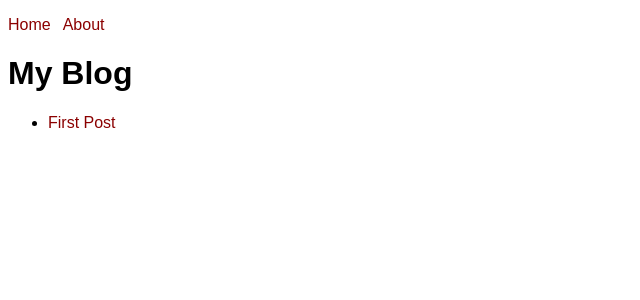
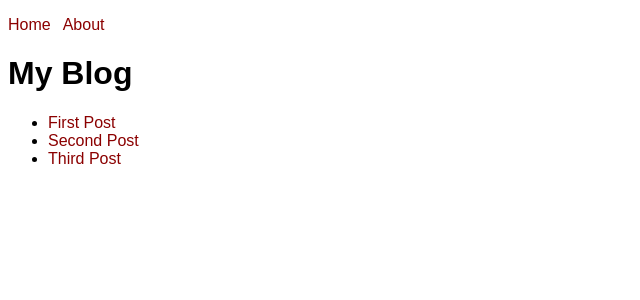
Before and after one commit to alfarabitommy/Next-JS-Blog, a Next.js app: page / in a window 1280 px wide. Shown: the top 300 px of the page, without its empty margins (0-640 px from the left). Built offline with nearby package versions, Linux system fonts and the light colour scheme.

Commit message:
memasukkan listing posts di dalam homepage

```diff
--- a/lib/posts.js
+++ b/lib/posts.js
@@ -10,6 +10,18 @@
     return { date, title, body }
 }
 
+// function ini berfungsi untuk menampilkan post di dalam home page, nantinya digunakan untuk menampilkan list title secara dinamis di dalam homepage
+// ini akan di parsing ke dalam homepage
+export async function getPosts() {
+    const slugs = await getSlugs();
+    const posts = [];
+    for (const slug of slugs) {
+        const post = await getPost(slug);
+        posts.push({ slug, ...post });
+    }
+    return posts;
+}
+
 // mengambil list files di dalam suatu folder
 export async function getSlugs() {
     const suffix = '.md';
--- a/pages/index.js
+++ b/pages/index.js
@@ -1,8 +1,17 @@
 import Head from "next/head";
 import Link from "next/link";
+import { getPosts } from "../lib/posts";
 
-function HomePage() {
-    console.log('[HomePage] render');
+// menaruh listing post secara dinamis, di inisiasi dari file lib/posts dengan function getPosts
+export async function getStaticProps() {
+    const posts = await getPosts();
+    return {
+        props: { posts },
+    };
+}
+
+function HomePage({ posts }) {
+    console.log('[HomePage] render', posts);
     return (
         <>
             <Head>
@@ -12,11 +21,14 @@
             <main>
                 <h1>My Blog</h1>
                 <ul>
-                    <li>
-                        <Link href="/posts/first-post">
-                            First Post
-                        </Link>
-                    </li>
+                    {/* menampilkan per masing masing post yang di parsing dari function getStaticProps diatas, reminder bahwa untuk setiap foreach react harus ditampilkan 'key' yang berisi unique value dari per masing masing list */}
+                    {posts.map((post) => (
+                        <li key={post.slug}>
+                            <Link href={`/posts/${post.slug}`}>
+                                {post.title}
+                            </Link>
+                        </li>
+                    ))}
                 </ul>
             </main>
         </>
```
